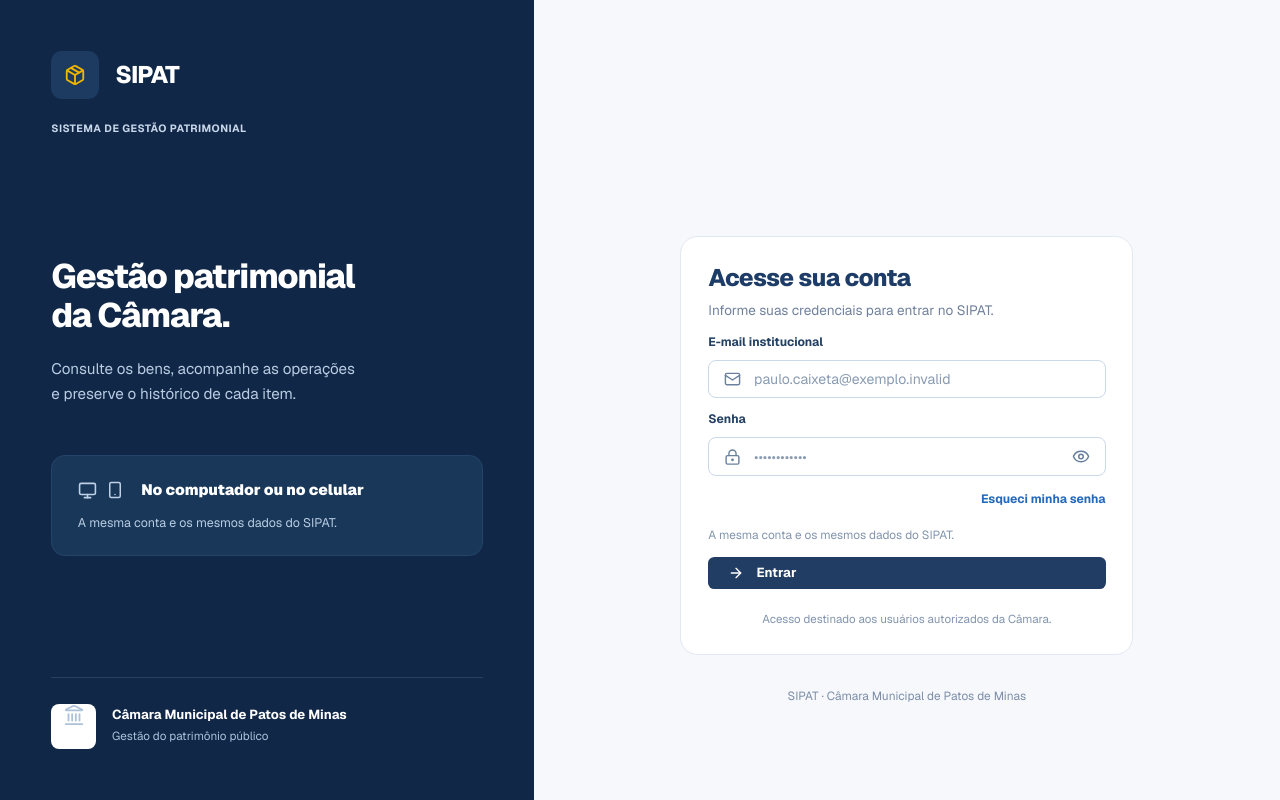
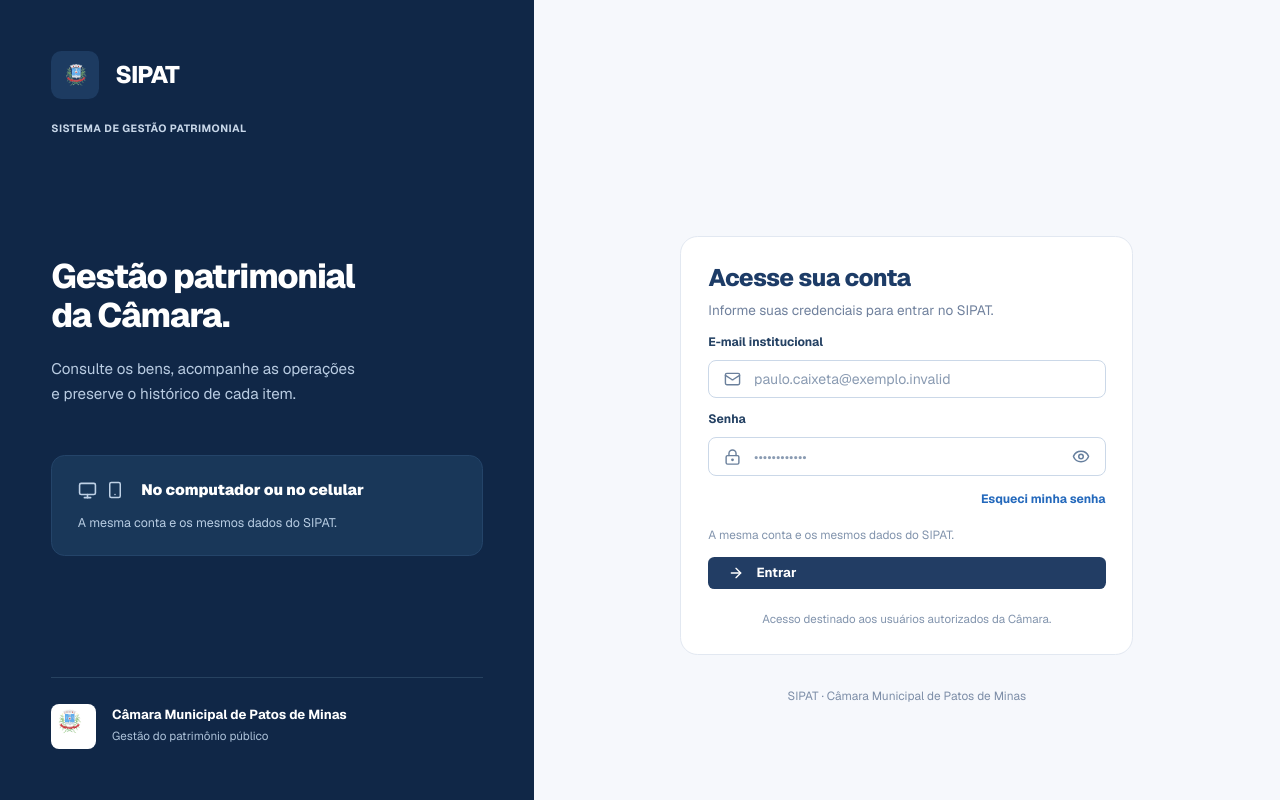
Before and after one commit to Caio-C8/sipat, a Next.js app in the folder apps/web/: page /login in a window 1280 px wide. Built offline with nearby package versions, Linux system fonts and the light colour scheme.

Commit message:
feat(web): adiciona brasão à identidade visual de autenticação

```diff
--- a/apps/web/app/(auth)/auth.module.css
+++ b/apps/web/app/(auth)/auth.module.css
@@ -36,6 +36,11 @@
   border-radius: 0.65rem;
   color: #f0b600;
   background: #1d3b61;
+}
+.brandLogo {
+  width: 2rem;
+  height: auto;
+  object-fit: contain;
 }
 .brandCaption {
   margin: 0;
@@ -102,12 +107,13 @@
 .cityMark {
   width: 2.8rem;
   height: 2.8rem;
-  display: grid;
-  place-items: center;
-  flex: none;
   border-radius: 0.5rem;
   color: #1873ad;
   background: #fff;
+}
+.cityLogo {
+  width: 2.15rem;
+  height: auto;
 }
 .cityFooter strong {
   display: block;
@@ -400,6 +406,10 @@
   .mobileBrand .brandIcon {
     width: 2.5rem;
     height: 2.5rem;
+    background: #fff;
+  }
+  .mobileBrand .brandLogo {
+    width: 1.85rem;
   }
   .cardTall,
   .cardSuccess {
--- a/apps/web/app/(auth)/layout.tsx
+++ b/apps/web/app/(auth)/layout.tsx
@@ -1,7 +1,10 @@
 import type { ReactNode } from "react";
+import Image from "next/image";
 import Link from "next/link";
-import { Landmark, Monitor, Package, Smartphone } from "lucide-react";
+import { Monitor, Smartphone } from "lucide-react";
 import styles from "./auth.module.css";
+
+const BRASAO_SRC = "/images/brasao.png";
 
 export default function AuthLayout({ children }: { children: ReactNode }) {
   return (
@@ -10,7 +13,13 @@ export default function AuthLayout({ children }: { children: ReactNode }) {
         <div className={styles.brandTop}>
           <Link className={styles.brand} href="/login">
             <span className={styles.brandIcon}>
-              <Package size={22} aria-hidden="true" />
+              <Image
+                className={styles.brandLogo}
+                src={BRASAO_SRC}
+                alt=""
+                width={89}
+                height={90}
+              />
             </span>
             <span>SIPAT</span>
           </Link>
@@ -39,7 +48,13 @@ export default function AuthLayout({ children }: { children: ReactNode }) {
         </div>
         <div className={styles.cityFooter}>
           <span className={styles.cityMark}>
-            <Landmark size={22} aria-hidden="true" />
+            <Image
+              className={styles.cityLogo}
+              src={BRASAO_SRC}
+              alt=""
+              width={89}
+              height={90}
+            />
           </span>
           <div>
             <strong>Câmara Municipal de Patos de Minas</strong>
@@ -50,7 +65,13 @@ export default function AuthLayout({ children }: { children: ReactNode }) {
       <section className={styles.content} aria-label="Acesso ao SIPAT">
         <div className={styles.mobileBrand}>
           <span className={styles.brandIcon}>
-            <Package size={19} aria-hidden="true" />
+            <Image
+              className={styles.brandLogo}
+              src={BRASAO_SRC}
+              alt=""
+              width={89}
+              height={90}
+            />
           </span>
           SIPAT
         </div>
```
Also changed, not shown: apps/web/app/icon.png (added), apps/web/public/images/brasao.png (added).
